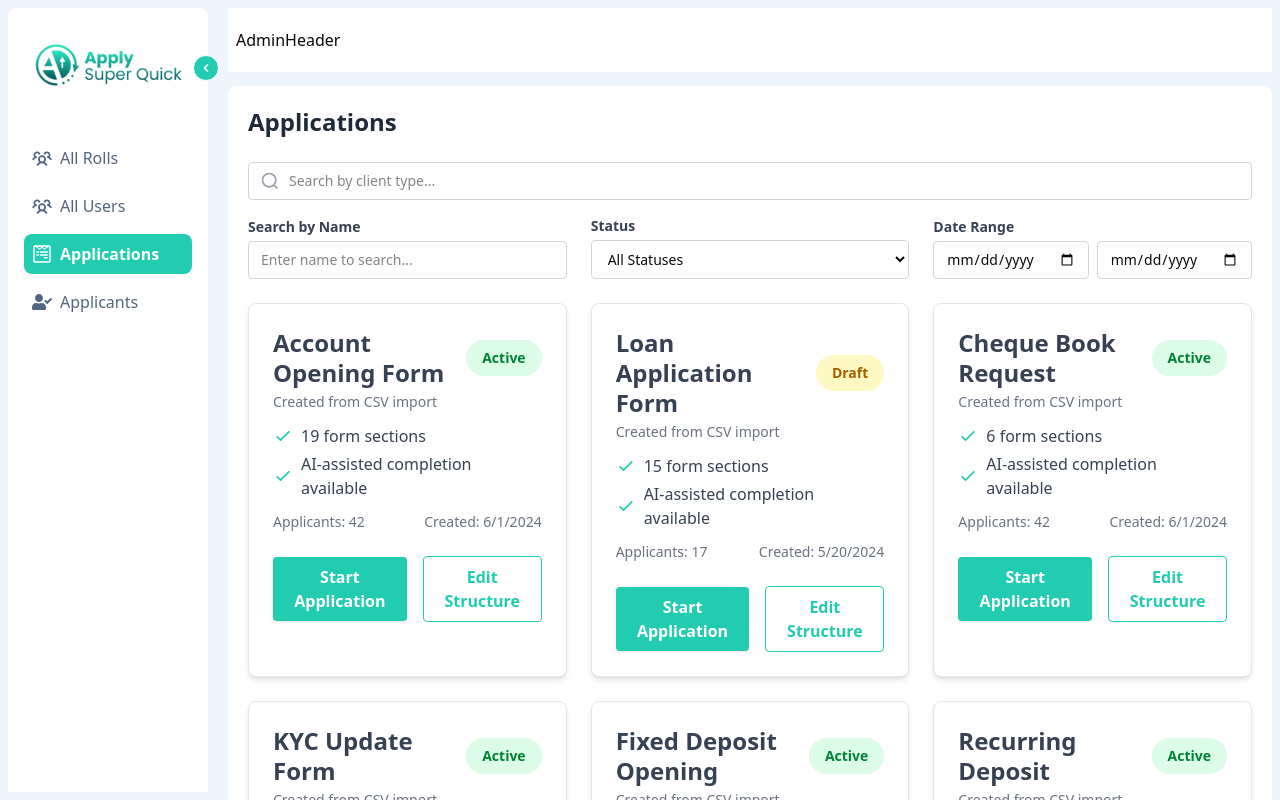
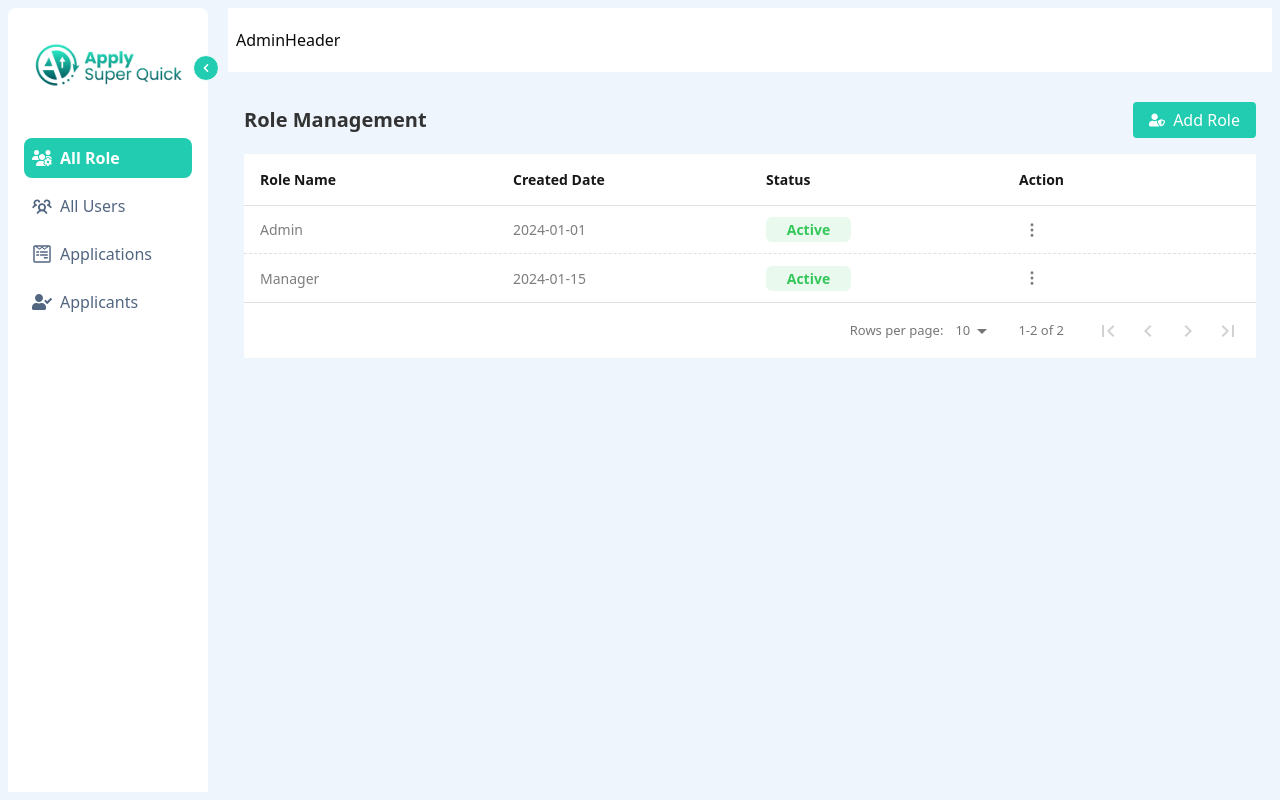
Before and after one commit to hamza-nafasat/apply-super-quick-frontend, a React (Vite) app: page /all-roles in a window 1280 px wide. Before the commit this address led to /admin/admin-applications. Built offline with nearby package versions, Linux system fonts and the light colour scheme.

Commit message:
fix the role and aplicant table issue

```diff
--- a/src/App.jsx
+++ b/src/App.jsx
@@ -49,7 +49,7 @@ function App() {
         {user?.isAuthenticated && <Route path="/otp" element={<RoleRedirect user={user} />} />}
 
         <Route
-          path="/admin/*"
+          path="/*"
           element={
             <ProtectedRoute user={user} role="admin">
               <AdminDashboard />
--- a/src/components/RoleRedirect.jsx
+++ b/src/components/RoleRedirect.jsx
@@ -1,7 +1,7 @@
 import { Navigate } from 'react-router-dom';
 
 const roleRouteMap = {
-  admin: '/admin/admin-applications',
+  admin: '/all-roles',
   applicant: '/applicants/applicants-applications',
   client: '/client/client-applications',
   client_mbr: '/client_mbr/client_mbr-applications',
--- a/src/components/admin/ApplicantsTable.jsx
+++ b/src/components/admin/ApplicantsTable.jsx
@@ -52,7 +52,7 @@ const APPLICANT_TABLE_COLUMNS = [
     sortable: true,
     cell: row => (
       <span
-        className={`w-[90px] rounded-sm px-[10px] py-[3px] text-center font-bold capitalize ${
+        className={`w-[100px] rounded-sm px-[10px] py-[3px] text-center font-bold capitalize ${
           row.status === APPLICANT_STATUS.APPROVED ? 'bg-[#34C7591A] text-[#34C759]' : ''
         } ${row.status === APPLICANT_STATUS.REJECTED ? 'bg-[#FF3B301A] text-[#FF3B30]' : ''} ${
           row.status === APPLICANT_STATUS.PENDING ? 'bg-yellow-100 text-yellow-800' : ''
--- a/src/page/admin/layout/AdminAside.jsx
+++ b/src/page/admin/layout/AdminAside.jsx
@@ -5,7 +5,7 @@ import logo from '../../../assets/images/logo.png';
 import ArrowBackIcon from '../../../assets/svgs/ArrowBackIcon';
 // import { PiUsersThreeBold } from 'react-icons/pi';
 import { FaUserCheck, FaWpforms } from 'react-icons/fa';
-// or
+import { FaUsersGear } from 'react-icons/fa6';
 
 const AdminAside = () => {
   const navigate = useNavigate();
@@ -15,23 +15,23 @@ const AdminAside = () => {
   const handleNavOpen = () => setIsNavOpen(!isNavOpen);
   const pages = [
     {
-      title: 'All Rolls',
-      link: '/admin/all-roles',
-      icon: <PiUsersThreeBold />,
+      title: 'All Role',
+      link: '/all-roles',
+      icon: <FaUsersGear />,
     },
     {
       title: 'All Users',
-      link: '/admin/all-users',
+      link: '/all-users',
       icon: <PiUsersThreeBold />,
     },
     {
       title: 'Applications',
-      link: '/admin/admin-applications',
+      link: '/admin-applications',
       icon: <FaWpforms />,
     },
     {
       title: 'Applicants',
-      link: '/admin/admin-applicants',
+      link: '/admin-applicants',
       icon: <FaUserCheck />, // or <MdPersonSearch />
     },
   ];
```
